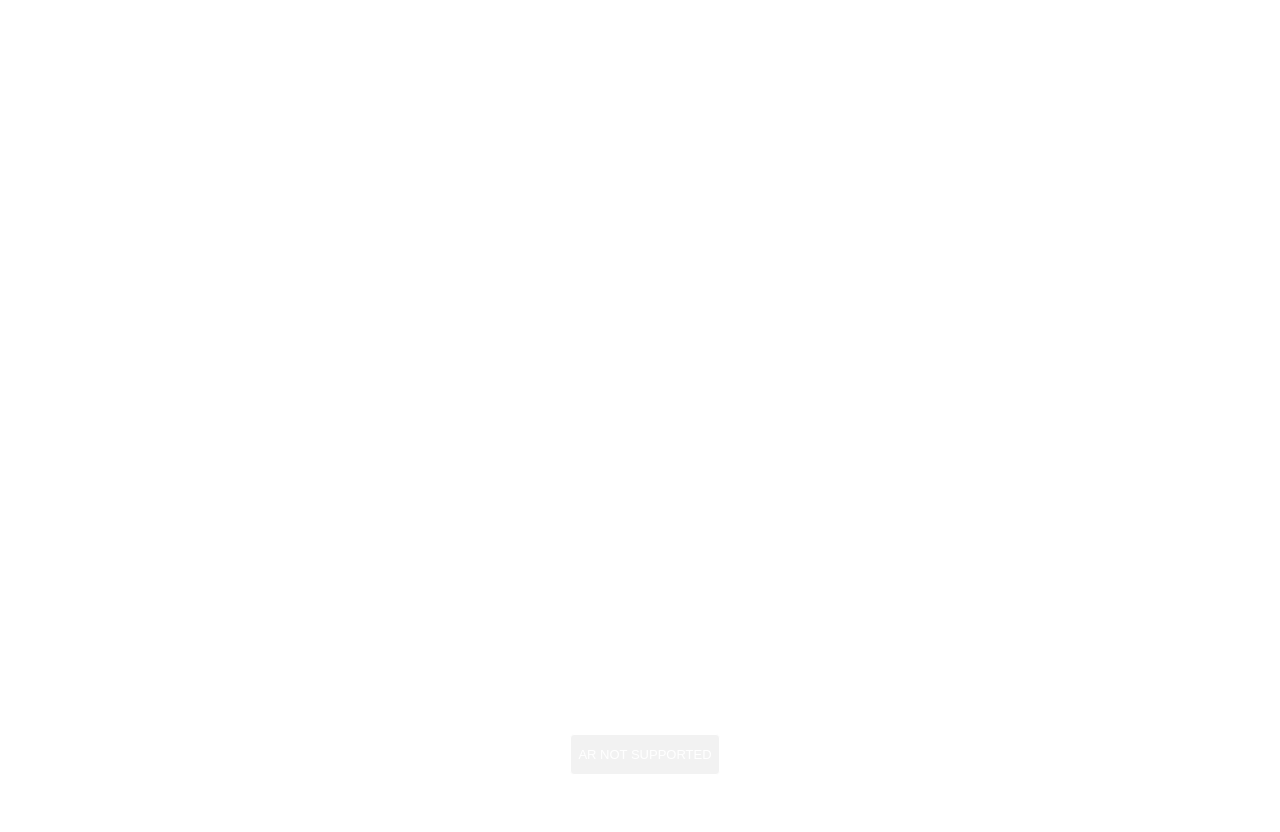
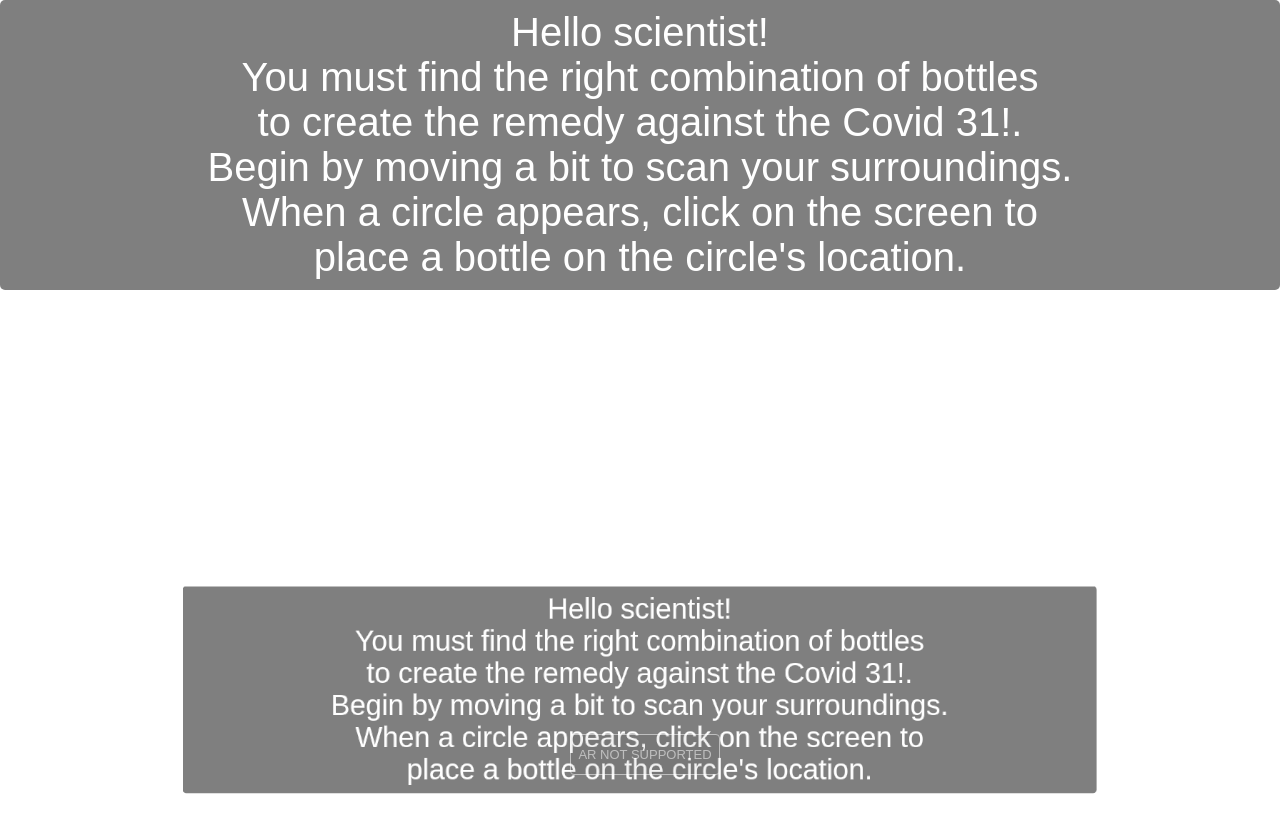
Before and after one commit to AxelCodron/RAUG-AR-Cahet-Codron, a website built with Vite: page index.html in a window 1280 px wide. Before the commit the page ends 800 px from the top, so only its background shows below. Built offline with nearby package versions, Linux system fonts and the light colour scheme; animation ran at ten frames a second.

Commit message:
implemented html mesh dynamic

```diff
--- a/index.html
+++ b/index.html
@@ -20,6 +20,10 @@
 </head>
 
 <body>
+  <!-- GUI -->
+  <div id="info-container" class="info-container">
+  </div>
+
   <!-- Script -->
   <script type="module" src="./src/main.js"></script>
 </body>
--- a/package.json
+++ b/package.json
@@ -5,7 +5,7 @@
   "license": "MIT",
   "type": "module",
   "scripts": {
-    "dev": "vite",
+    "dev": "vite --host",
     "build": "vite build",
     "preview": "vite preview",
     "clean": "rm -rf dist",
--- a/src/main.css
+++ b/src/main.css
@@ -20,3 +20,14 @@ button {
     font-size: 16px;
     cursor: pointer;
 }
+
+.info-container {
+    font-family: Arial, sans-serif;
+    font-size: 40px;
+    color: white;
+    background-color: rgba(0, 0, 0, 0.5);
+    padding: 10px;
+    border-radius: 5px;
+    text-align: center;
+    height: auto;
+}
--- a/src/main.js
+++ b/src/main.js
@@ -2,6 +2,7 @@ import * as THREE from 'three';
 import { ARButton } from 'three/addons/webxr/ARButton.js';
 import { GLTFLoader } from 'three/addons/loaders/GLTFLoader.js';
 import { InteractiveGroup } from 'three/addons/interactive/InteractiveGroup.js';
+import { HTMLMesh } from 'three/addons/interactive/HTMLMesh.js';
 
 // ------------------------------- Setup -------------------------------
 
@@ -13,6 +14,7 @@ let hitTestSource = null;
 let hitTestSourceRequested = false;
 let loadedBlueBottle, loadedGreenBottle, loadedOrangeBottle = false;
 let raycaster = new THREE.Raycaster();
+let displayedRules = false;
 
 const loader = new GLTFLoader().setPath('/RAUG-AR-Cahet-Codron/assets/models/');
 
@@ -61,6 +63,41 @@ scene.add(reticle);
 // Window resize handling
 window.addEventListener('resize', onWindowResize);
 
+// ------------------------------------- GUI -------------------------------------
+
+const dialogs = {
+  'intro': {
+    content: `Hello scientist!</br>You must find the right combination of bottles</br>to create the remedy against the Covid 31!.</br>Begin by moving a bit to scan your surroundings.</br>When a circle appears, click on the screen to</br>place a bottle on the circle's location.`,
+  },
+  'blue-bottle': {
+    content: `The blue bottle is the first ingredient of</br>the remedy.</br>It's known for its calming properties.</br>Place the second bottle now!`
+  },
+  'green-bottle': {
+    content: `The green bottle is the second ingredient of</br>the remedy.</br>It's known for its healing properties.</br>Place the last bottle now!`
+  },
+  'orange-bottle': {
+    content: `The orange bottle is the last ingredient of</br>the remedy.</br>It's known for its KOOL properties.`
+  },
+  'game-description': {
+    content: `You have now to create the remedy!</br>Look at the bottles and remember the sequence.</br>Then, click on the bottles in the same order to</br>create the remedy!</br>Reach a sequence of 7 to win.</br>Good luck!`
+  },
+  'lose': {
+    content: `Game Over!</br>You have failed to create the remedy against</br>the Covid 31!</br>Humanity is doomed and the world is lost :)`
+  },
+  'win': {
+    content: `Congratulations!</br>You have created the remedy against the</br>Covid 31!`
+  },
+}
+
+// Créer un conteneur HTML pour l'information
+const infoContainer = document.getElementById('info-container');
+infoContainer.innerHTML = dialogs['intro'].content;
+
+const mesh = new HTMLMesh(infoContainer);
+mesh.position.z = - 0.8;
+
+interactiveBottlesGroup.add(mesh);
+
 // ------------------------------- Simon Game Setup -------------------------------
 
 let gamePattern = [];
@@ -68,6 +105,7 @@ let userClickedPattern = [];
 let objectsTypes = ["blue-bottle", "green-bottle", "orange-bottle"];
 let showingSequence = false;
 let gameStarted = false;
+let gameRestarted = false;
 let winRound = 7;
 
 // ------------------------------- Controls Functions -------------------------------
@@ -146,6 +184,7 @@ function onSelect(event) {
         baseScale = 0.1;
         modelType = 'blue-bottle';
         setupModel(currentModel, baseScale, modelType);
+        infoContainer.innerHTML = dialogs['blue-bottle'].content;
       });
     } else if (!loadedGreenBottle) {
       loader.load('green-bottle.glb', (gltf) => {
@@ -153,6 +192,7 @@ function onSelect(event) {
         baseScale = 40;
         modelType = 'green-bottle';
         setupModel(currentModel, baseScale, modelType);
+        infoContainer.innerHTML = dialogs['green-bottle'].content;
       });
     } else if (!loadedOrangeBottle) {
       loader.load('orange-bottle.glb', (gltf) => {
@@ -160,10 +200,12 @@ function onSelect(event) {
         baseScale = 0.04;
         modelType = 'orange-bottle';
         setupModel(currentModel, baseScale, modelType);
+        infoContainer.innerHTML = dialogs['orange-bottle'].content;
       });
     }
   }
 
+  if (displayedRules && gameStarted && !gameRestarted) {
     const controller = event.target;
     const intersections = getIntersections(controller);
 
@@ -201,6 +243,24 @@ function onSelect(event) {
             }
           }
     }
+  }
+
+  if (displayedRules && !gameStarted) {
+    infoContainer.style.display = 'none';
+    startOver();
+    gameStarted = true;
+  }
+
+  if (gameRestarted) {
+    gameRestarted = false;
+    gameStarted = false;
+  }
+
+  if (loadedOrangeBottle && !displayedRules) {
+    infoContainer.innerHTML = dialogs['game-description'].content;
+    displayedRules = true;
+  }
+
   controller.userData.targetRayMode = event.data.targetRayMode;
 }
 
@@ -254,7 +314,9 @@ function checkAnswer(currentLevel) {
       userClickedPattern = [];
       if (gamePattern.length === winRound) {
         console.log("You win");
-        gameStarted = false;
+        gameRestarted = true;
+        infoContainer.style.display = 'block';
+        infoContainer.innerHTML = dialogs['win'].content;
       } else {
         setTimeout(function () {
           nextSequence();
@@ -265,7 +327,9 @@ function checkAnswer(currentLevel) {
     setTimeout(function () {
       // GAME OVER
       console.log("wrong");
-      gameStarted = false;
+      gameRestarted = true;
+      infoContainer.style.display = 'block';
+      infoContainer.innerHTML = dialogs['lose'].content;
     }, 200);
   }
 }
```
Lines whose indentation alone changed are shown as unchanged.
